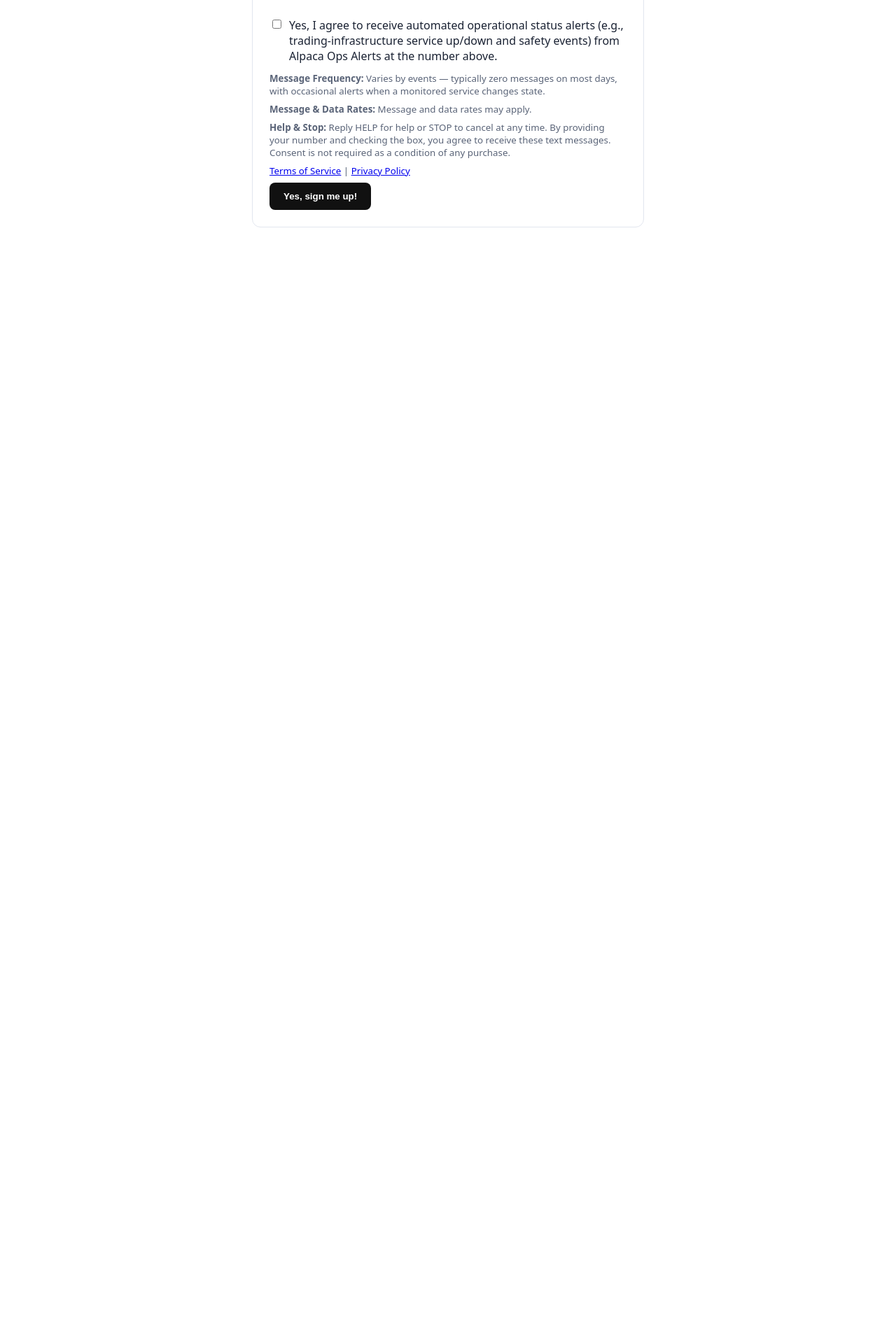
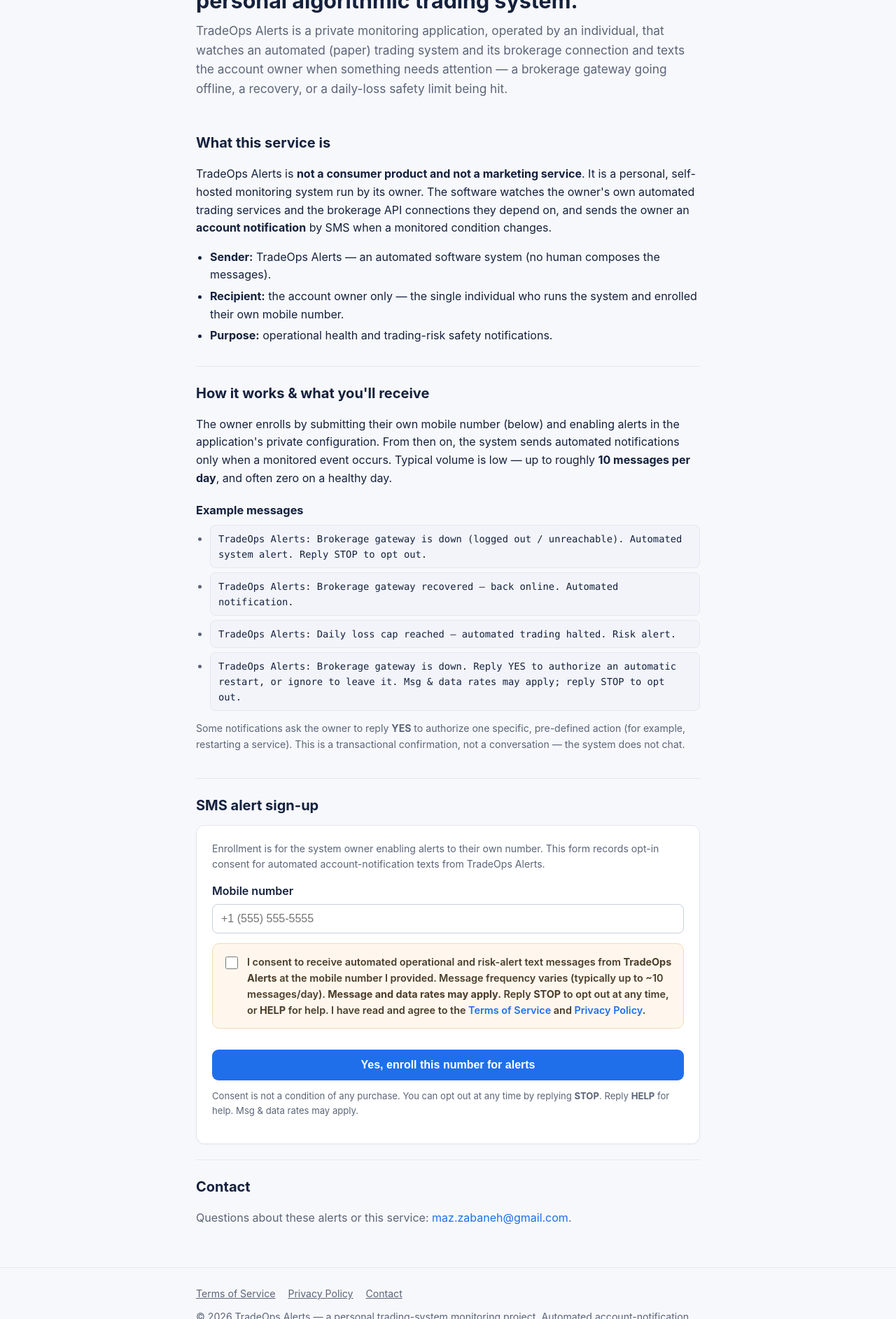
Before and after one commit to Maz-Personal/alpaca-ops-alerts, a plain HTML site: page index.html in a window 1280 px wide. Shown: the part 188-2073 px from the top of the page at 70% size. Before the commit the page ends 800 px from the top, so only its background shows below. Drawn offline with Linux system fonts and the light colour scheme.

Commit message:
Rebrand to TradeOps Alerts + add Terms/Privacy + full SMS opt-in (10DLC resubmit)

```diff
--- a/index.html
+++ b/index.html
@@ -1,29 +1,95 @@
 <!DOCTYPE html>
-<html lang="en"><head><meta charset="utf-8">
-<meta name="viewport" content="width=device-width, initial-scale=1">
-<title>Alpaca Ops Alerts — Subscription</title>
-<style>body{font-family:system-ui,sans-serif;max-width:560px;margin:40px auto;padding:0 16px;color:#1a2233}
-.card{border:1px solid #e2e6ee;border-radius:12px;padding:24px}label{font-weight:600}
-input[type=tel]{width:100%;padding:10px;border:1px solid #cbd2e0;border-radius:8px;margin:8px 0 16px}
-.consent{display:flex;gap:8px;align-items:flex-start;margin:12px 0}
-small{color:#5a6478;display:block;margin:8px 0}
-button{background:#111;color:#fff;border:0;border-radius:8px;padding:12px 20px;font-weight:600;cursor:pointer}</style>
-</head><body>
-<h2>Alpaca Ops Alerts — Subscription</h2>
-<div class="card">
-<form onsubmit="alert('Consent disclosure form for Alpaca Ops Alerts. The sole recipient is the system owner.');return false;">
-  <label for="ph">Mobile Phone Number*</label>
-  <input id="ph" type="tel" placeholder="(555) 123-4567" required>
-  <div class="consent">
-    <input type="checkbox" id="consent" required>
-    <label for="consent" style="font-weight:400">Yes, I agree to receive automated operational status alerts
-    (e.g., trading-infrastructure service up/down and safety events) from Alpaca Ops Alerts at the number above.</label>
-  </div>
-  <small><b>Message Frequency:</b> Varies by events — typically zero messages on most days, with occasional alerts when a monitored service changes state.</small>
-  <small><b>Message &amp; Data Rates:</b> Message and data rates may apply.</small>
-  <small><b>Help &amp; Stop:</b> Reply HELP for help or STOP to cancel at any time. By providing your number and checking the box, you agree to receive these text messages. Consent is not required as a condition of any purchase.</small>
-  <small><a href="https://gist.github.com/Maz-Personal/0436b00f4f3ad8d4bf08556f65ad91b4">Terms of Service</a> | <a href="https://gist.github.com/Maz-Personal/a142864298243b0e09ffc019842b0ae1">Privacy Policy</a></small>
-  <button type="submit">Yes, sign me up!</button>
-</form>
-</div>
-</body></html>
+<html lang="en">
+<head>
+  <meta charset="utf-8">
+  <meta name="viewport" content="width=device-width, initial-scale=1">
+  <title>TradeOps Alerts — Automated Trading-System Notifications</title>
+  <meta name="description" content="TradeOps Alerts sends the account owner automated operational and risk text-message notifications from their personal algorithmic trading-monitor system.">
+  <link rel="stylesheet" href="style.css">
+</head>
+<body>
+  <header class="site">
+    <div class="wrap">
+      <div class="brand">TradeOps Alerts<small>Trading-System Monitoring &amp; Alerts</small></div>
+      <nav>
+        <a href="#how">How it works</a>
+        <a href="#signup">Alert sign-up</a>
+        <a href="terms.html">Terms</a>
+        <a href="privacy.html">Privacy</a>
+      </nav>
+    </div>
+  </header>
+
+  <main class="wrap">
+    <div class="hero">
+      <h1>Automated operational &amp; risk alerts for a personal algorithmic trading system.</h1>
+      <p class="lede">TradeOps Alerts is a private monitoring application, operated by an individual, that watches an automated (paper) trading system and its brokerage connection and texts the account owner when something needs attention — a brokerage gateway going offline, a recovery, or a daily-loss safety limit being hit.</p>
+    </div>
+
+    <section id="what">
+      <h2>What this service is</h2>
+      <p>TradeOps Alerts is <strong>not a consumer product and not a marketing service</strong>. It is a personal, self-hosted monitoring system run by its owner. The software watches the owner's own automated trading services and the brokerage API connections they depend on, and sends the owner an <strong>account notification</strong> by SMS when a monitored condition changes.</p>
+      <ul>
+        <li><strong>Sender:</strong> TradeOps Alerts — an automated software system (no human composes the messages).</li>
+        <li><strong>Recipient:</strong> the account owner only — the single individual who runs the system and enrolled their own mobile number.</li>
+        <li><strong>Purpose:</strong> operational health and trading-risk safety notifications.</li>
+      </ul>
+    </section>
+
+    <section id="how">
+      <h2>How it works &amp; what you'll receive</h2>
+      <p>The owner enrolls by submitting their own mobile number (below) and enabling alerts in the application's private configuration. From then on, the system sends automated notifications only when a monitored event occurs. Typical volume is low — up to roughly <strong>10 messages per day</strong>, and often zero on a healthy day.</p>
+      <h3>Example messages</h3>
+      <ul class="msg-list">
+        <li><code>TradeOps Alerts: Brokerage gateway is down (logged out / unreachable). Automated system alert. Reply STOP to opt out.</code></li>
+        <li><code>TradeOps Alerts: Brokerage gateway recovered — back online. Automated notification.</code></li>
+        <li><code>TradeOps Alerts: Daily loss cap reached — automated trading halted. Risk alert.</code></li>
+        <li><code>TradeOps Alerts: Brokerage gateway is down. Reply YES to authorize an automatic restart, or ignore to leave it. Msg &amp; data rates may apply; reply STOP to opt out.</code></li>
+      </ul>
+      <p class="small muted">Some notifications ask the owner to reply <strong>YES</strong> to authorize one specific, pre-defined action (for example, restarting a service). This is a transactional confirmation, not a conversation — the system does not chat.</p>
+    </section>
+
+    <section id="signup">
+      <h2>SMS alert sign-up</h2>
+      <div class="card">
+        <p class="small muted" style="margin-top:0">Enrollment is for the system owner enabling alerts to their own number. This form records opt-in consent for automated account-notification texts from TradeOps Alerts.</p>
+        <form action="#" method="post" onsubmit="return false;">
+          <div class="field">
+            <label for="phone">Mobile number</label>
+            <input id="phone" name="phone" type="tel" inputmode="tel" placeholder="+1 (555) 555-5555" autocomplete="tel">
+          </div>
+          <div class="field">
+            <label class="consent" for="consent">
+              <input id="consent" name="consent" type="checkbox">
+              <span>I consent to receive automated operational and risk-alert text messages from
+              <strong>TradeOps Alerts</strong> at the mobile number I provided. Message frequency
+              varies (typically up to ~10 messages/day). <strong>Message and data rates may apply.</strong>
+              Reply <strong>STOP</strong> to opt out at any time, or <strong>HELP</strong> for help.
+              I have read and agree to the <a href="terms.html">Terms of Service</a> and
+              <a href="privacy.html">Privacy Policy</a>.</span>
+            </label>
+          </div>
+          <button class="submit" type="submit">Yes, enroll this number for alerts</button>
+          <p class="form-note">Consent is not a condition of any purchase. You can opt out at any time by replying <strong>STOP</strong>. Reply <strong>HELP</strong> for help. Msg &amp; data rates may apply.</p>
+        </form>
+      </div>
+    </section>
+
+    <section id="contact">
+      <h2>Contact</h2>
+      <p class="muted">Questions about these alerts or this service: <a href="mailto:maz.zabaneh@gmail.com">maz.zabaneh@gmail.com</a>.</p>
+    </section>
+  </main>
+
+  <footer class="site">
+    <div class="wrap">
+      <div class="row">
+        <a href="terms.html">Terms of Service</a>
+        <a href="privacy.html">Privacy Policy</a>
+        <a href="mailto:maz.zabaneh@gmail.com">Contact</a>
+      </div>
+      <div>&copy; 2026 TradeOps Alerts — a personal trading-system monitoring project. Automated account-notification messaging only; no marketing.</div>
+    </div>
+  </footer>
+</body>
+</html>
--- /dev/null
+++ b/style.css
@@ -0,0 +1,91 @@
+:root {
+  --ink: #14213d;
+  --muted: #5b6478;
+  --line: #e4e7ee;
+  --bg: #f7f8fb;
+  --accent: #1f6feb;
+  --accent-dark: #1550b3;
+  --ok: #1a7f4b;
+  --card: #ffffff;
+  --warn-bg: #fff7ed;
+  --warn-line: #f3d9b5;
+}
+* { box-sizing: border-box; }
+html { -webkit-text-size-adjust: 100%; }
+body {
+  margin: 0;
+  font-family: -apple-system, BlinkMacSystemFont, "Segoe UI", Roboto, Helvetica, Arial, sans-serif;
+  color: var(--ink);
+  background: var(--bg);
+  line-height: 1.6;
+}
+a { color: var(--accent); text-decoration: none; }
+a:hover { text-decoration: underline; }
+.wrap { max-width: 760px; margin: 0 auto; padding: 0 20px; }
+
+header.site {
+  background: var(--ink);
+  color: #fff;
+  padding: 18px 0;
+  border-bottom: 4px solid var(--accent);
+}
+header.site .wrap { display: flex; align-items: center; justify-content: space-between; gap: 16px; flex-wrap: wrap; }
+header.site .brand { font-weight: 700; font-size: 1.15rem; letter-spacing: .2px; }
+header.site .brand small { display: block; font-weight: 400; font-size: .72rem; color: #aab3c9; letter-spacing: .3px; text-transform: uppercase; }
+header.site nav a { color: #cdd4e4; margin-left: 18px; font-size: .92rem; }
+header.site nav a:hover { color: #fff; }
+
+.hero { padding: 44px 0 26px; }
+.hero h1 { font-size: 1.9rem; margin: 0 0 10px; line-height: 1.25; }
+.hero p.lede { font-size: 1.08rem; color: var(--muted); margin: 0; }
+
+section { padding: 22px 0; border-top: 1px solid var(--line); }
+section:first-of-type { border-top: none; }
+h2 { font-size: 1.25rem; margin: 0 0 12px; }
+h3 { font-size: 1.02rem; margin: 20px 0 6px; }
+ul { margin: 8px 0; padding-left: 20px; }
+li { margin: 5px 0; }
+.muted { color: var(--muted); }
+.small { font-size: .88rem; }
+
+.card {
+  background: var(--card);
+  border: 1px solid var(--line);
+  border-radius: 12px;
+  padding: 22px;
+  box-shadow: 0 1px 2px rgba(20,33,61,.04);
+}
+.msg-list li { color: var(--muted); }
+.msg-list code {
+  display: block; background: #f2f4f9; border: 1px solid var(--line); border-radius: 8px;
+  padding: 8px 11px; margin: 6px 0; color: var(--ink); font-size: .86rem;
+  font-family: ui-monospace, SFMono-Regular, Menlo, Consolas, monospace; white-space: normal;
+}
+
+form .field { margin: 14px 0; }
+label { display: block; font-weight: 600; margin-bottom: 6px; }
+input[type="tel"], input[type="text"] {
+  width: 100%; padding: 11px 12px; border: 1px solid #c9d0de; border-radius: 8px;
+  font-size: 1rem; color: var(--ink); background: #fff;
+}
+input[type="tel"]:focus { outline: none; border-color: var(--accent); box-shadow: 0 0 0 3px rgba(31,111,235,.15); }
+.consent {
+  display: flex; gap: 10px; align-items: flex-start;
+  background: var(--warn-bg); border: 1px solid var(--warn-line); border-radius: 10px; padding: 14px;
+  font-size: .9rem; color: #4a3d2a;
+}
+.consent input { margin-top: 4px; flex: 0 0 auto; width: 18px; height: 18px; }
+button.submit {
+  margin-top: 16px; width: 100%; padding: 13px 16px; border: none; border-radius: 9px;
+  background: var(--accent); color: #fff; font-size: 1rem; font-weight: 600; cursor: pointer;
+}
+button.submit:hover { background: var(--accent-dark); }
+.form-note { font-size: .82rem; color: var(--muted); margin-top: 12px; }
+
+footer.site { border-top: 1px solid var(--line); margin-top: 20px; padding: 26px 0 40px; color: var(--muted); font-size: .88rem; }
+footer.site a { color: var(--muted); text-decoration: underline; }
+footer.site .row { display: flex; gap: 18px; flex-wrap: wrap; margin-bottom: 10px; }
+
+.legal h1 { font-size: 1.6rem; }
+.legal p, .legal li { color: #2c3550; }
+.legal .updated { color: var(--muted); font-size: .88rem; margin-bottom: 20px; }
```
Also changed, not shown: privacy.html (added, +65 -0 lines), terms.html (added, +68 -0 lines).
